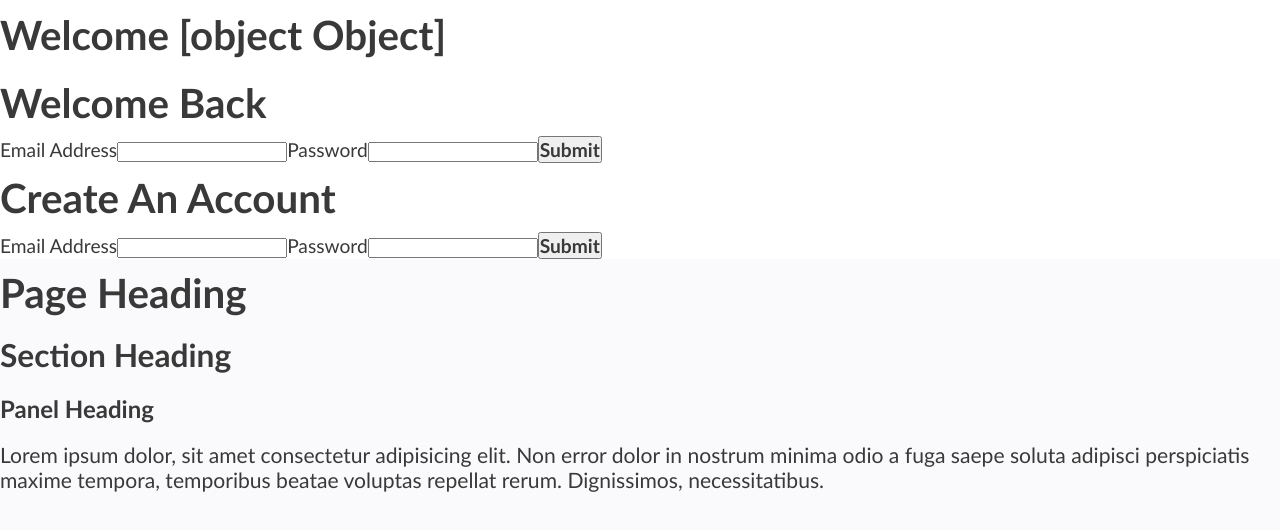
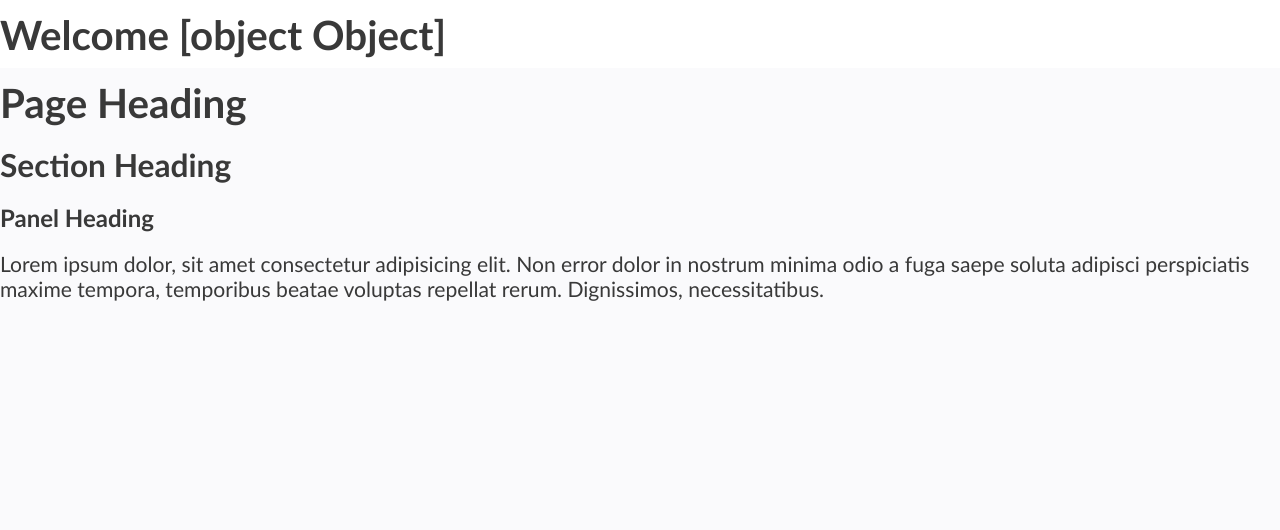
Before and after one commit to nology-tech/Union-Client-Project, a React (Vite) app: page /login in a window 1280 px wide. Shown: the top 530 px of the page. Built offline with nearby package versions, Linux system fonts and the light colour scheme.

Commit message:
Separated login and register into their own files

```diff
--- a/src/App.tsx
+++ b/src/App.tsx
@@ -44,18 +44,7 @@ const App = () => {
   return (
     <div>
       <h1>{`Welcome ${user}`}</h1>
-      <Form
-        handleLogin={handleLogin}
-        setEmail={setEmail}
-        setPassword={setPassword}
-        label="Welcome Back"
-      />
-      <Form
-        handleLogin={handleRegister}
-        setEmail={setEmail}
-        setPassword={setPassword}
-        label="Create An Account"
-      />
+
       <Routes>
         <Route path="*" element={<Home />} />
       </Routes>
```
Also changed, not shown: src/pages/Login/Login.tsx (added, +25 -0 lines), src/pages/Register/Register.tsx (added, +30 -0 lines), src/pages/Login/Login.scss (added), src/pages/Register/Register.scss (added).
